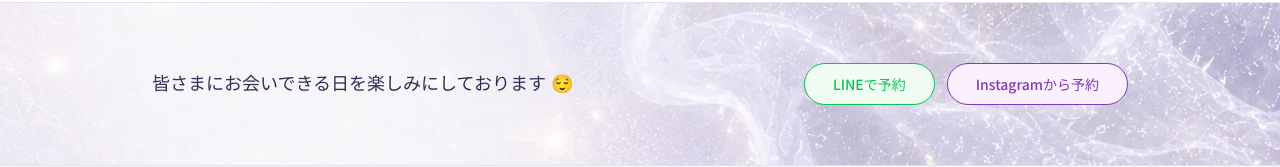
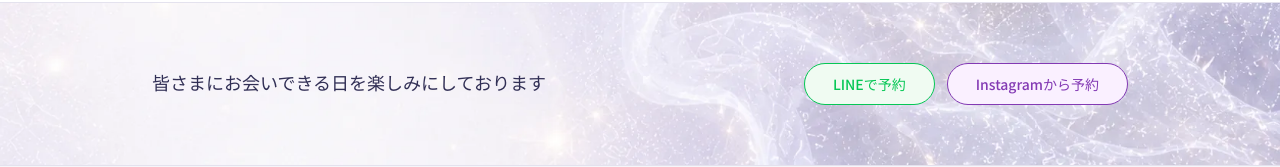
Before and after one commit to hinaokazaki/trea-lp, a Next.js app: page /reservation in a window 1280 px wide. Shown: the part 1563-1730 px from the top of the page. Built offline with nearby package versions, Linux system fonts and the light colour scheme; no server answers.

Commit message:
fix(reservation): フッター文言から絵文字を削除

```diff
--- a/app/reservation/page.tsx
+++ b/app/reservation/page.tsx
@@ -229,7 +229,7 @@ export default function ReservationPage() {
       <section className="w-full border-t border-[#E4E2EE] bg-[url('/images/common/bg-marble.webp')] bg-cover bg-center">
         <div className="max-w-5xl mx-auto px-6 py-15 flex flex-col md:flex-row items-start md:items-center justify-between gap-6">
           <p className="font-serif text-lg font-medium text-[#312F55]">
-            皆さまにお会いできる日を楽しみにしております 😌
+            皆さまにお会いできる日を楽しみにしております
           </p>
           <div className="flex gap-3 flex-wrap shrink-0">
             <a
```
